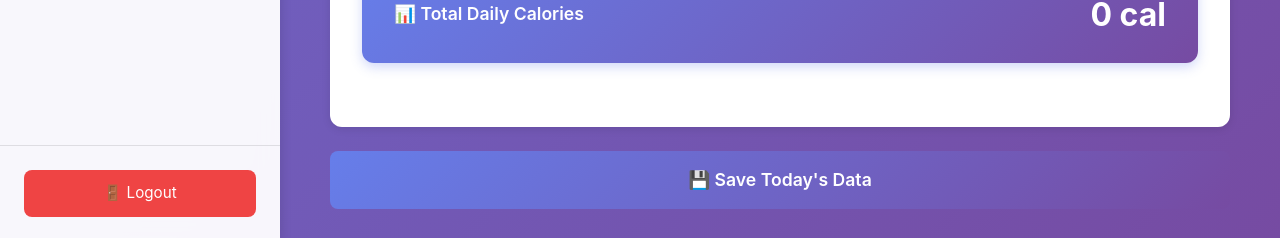
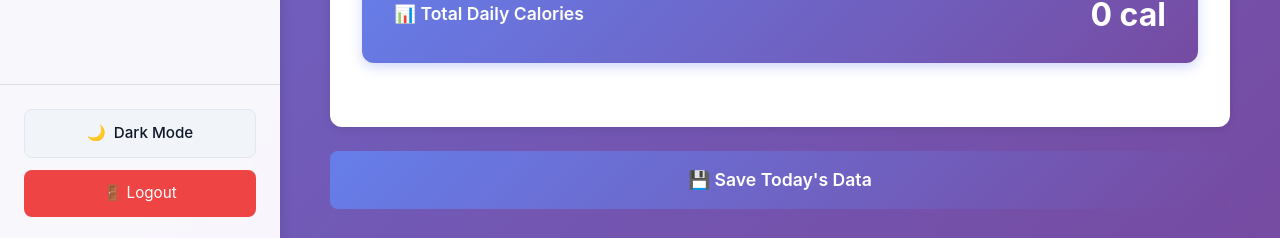
Before and after one commit to Hackthic/lifelens, a React (Vite) app in the folder frontend/: page /dashboard in a window 1280 px wide. Shown: the part 1893-2131 px from the top of the page. Built offline with nearby package versions, Linux system fonts and the light colour scheme; no server answers; sample sign-in values are in the browser's storage.

Commit message:
feat: Add dark/light mode toggle to dashboard with theme persistence

```diff
--- a/frontend/src/components/Dashboard/DashboardNav.css
+++ b/frontend/src/components/Dashboard/DashboardNav.css
@@ -95,6 +95,31 @@
 .nav-footer {
     padding: 1.5rem;
     border-top: 1px solid rgba(0, 0, 0, 0.1);
+    display: flex;
+    flex-direction: column;
+    gap: 0.75rem;
+}
+
+.theme-toggle-btn {
+    width: 100%;
+    padding: 0.75rem;
+    background: var(--bg-tertiary, #f1f5f9);
+    color: var(--text-primary, #0f172a);
+    border: 1px solid var(--border-color, #e2e8f0);
+    border-radius: 8px;
+    font-size: 0.95rem;
+    cursor: pointer;
+    transition: all 0.2s ease;
+    display: flex;
+    align-items: center;
+    justify-content: center;
+    gap: 0.5rem;
+    font-weight: 500;
+}
+
+.theme-toggle-btn:hover {
+    background: var(--accent-light, #eff6ff);
+    border-color: var(--accent-primary, #3b82f6);
 }
 
 .logout-btn {
--- a/frontend/src/components/Dashboard/DashboardNav.jsx
+++ b/frontend/src/components/Dashboard/DashboardNav.jsx
@@ -1,10 +1,12 @@
 import React from 'react';
 import { authAPI } from '../../services/api';
 import { useNavigate } from 'react-router-dom';
+import { useTheme } from '../../context/ThemeContext';
 import './DashboardNav.css';
 
 const DashboardNav = ({ activeView, onViewChange, profileData }) => {
     const navigate = useNavigate();
+    const { theme, toggleTheme } = useTheme();
 
     const handleLogout = () => {
         authAPI.logout();
@@ -51,6 +53,10 @@ const DashboardNav = ({ activeView, onViewChange, profileData }) => {
             </ul>
 
             <div className="nav-footer">
+                <button className="theme-toggle-btn" onClick={toggleTheme} title={`Switch to ${theme === 'light' ? 'dark' : 'light'} mode`}>
+                    {theme === 'light' ? '🌙' : '☀️'}
+                    <span>{theme === 'light' ? 'Dark' : 'Light'} Mode</span>
+                </button>
                 <button className="logout-btn" onClick={handleLogout}>
                     🚪 Logout
                 </button>
--- /dev/null
+++ b/frontend/src/context/ThemeContext.jsx
@@ -0,0 +1,36 @@
+import React, { createContext, useContext, useState, useEffect } from 'react';
+
+const ThemeContext = createContext();
+
+export const useTheme = () => {
+    const context = useContext(ThemeContext);
+    if (!context) {
+        throw new Error('useTheme must be used within ThemeProvider');
+    }
+    return context;
+};
+
+export const ThemeProvider = ({ children }) => {
+    const [theme, setTheme] = useState(() => {
+        // Get theme from localStorage or default to 'light'
+        const savedTheme = localStorage.getItem('lifelens-theme');
+        return savedTheme || 'light';
+    });
+
+    useEffect(() => {
+        // Apply theme to document root
+        document.documentElement.setAttribute('data-theme', theme);
+        // Save to localStorage
+        localStorage.setItem('lifelens-theme', theme);
+    }, [theme]);
+
+    const toggleTheme = () => {
+        setTheme(prevTheme => prevTheme === 'light' ? 'dark' : 'light');
+    };
+
+    return (
+        <ThemeContext.Provider value={{ theme, toggleTheme }}>
+            {children}
+        </ThemeContext.Provider>
+    );
+};
--- a/frontend/src/pages/DashboardPage.jsx
+++ b/frontend/src/pages/DashboardPage.jsx
@@ -2,12 +2,14 @@ import React, { useState, useEffect } from 'react';
 import { useNavigate } from 'react-router-dom';
 import { authAPI, profileAPI, trackingAPI, analyticsAPI } from '../services/api';
 import { useAuth } from '../context/AuthContext';
+import { ThemeProvider } from '../context/ThemeContext';
 import OnboardingWizard from '../components/Dashboard/OnboardingWizard';
 import DashboardNav from '../components/Dashboard/DashboardNav';
 import Overview from '../components/Dashboard/Overview';
 import DailyEntry from '../components/Dashboard/DailyEntry';
 import Analytics from '../components/Dashboard/Analytics';
 import Goals from '../components/Dashboard/Goals';
+import '../styles/theme.css';
 import './DashboardPage.css';
 
 const DashboardPage = () => {
@@ -104,6 +106,7 @@ const DashboardPage = () => {
     }
 
     return (
+        <ThemeProvider>
             <div className="dashboard-container">
                 <DashboardNav
                     activeView={activeView}
@@ -140,6 +143,7 @@ const DashboardPage = () => {
                     )}
                 </div>
             </div>
+        </ThemeProvider>
     );
 };
 
--- /dev/null
+++ b/frontend/src/styles/theme.css
@@ -0,0 +1,79 @@
+/* Theme CSS Variables */
+:root[data-theme="light"] {
+    /* Background Colors */
+    --bg-primary: #f8fafc;
+    --bg-secondary: #ffffff;
+    --bg-tertiary: #f1f5f9;
+
+    /* Text Colors */
+    --text-primary: #0f172a;
+    --text-secondary: #64748b;
+    --text-tertiary: #94a3b8;
+
+    /* Border Colors */
+    --border-color: #e2e8f0;
+    --border-hover: #cbd5e1;
+
+    /* Accent Colors */
+    --accent-primary: #3b82f6;
+    --accent-hover: #2563eb;
+    --accent-light: #eff6ff;
+
+    /* Card Colors */
+    --card-bg: #ffffff;
+    --card-shadow: rgba(0, 0, 0, 0.05);
+    --card-shadow-hover: rgba(0, 0, 0, 0.08);
+
+    /* Navigation */
+    --nav-bg: rgba(255, 255, 255, 0.95);
+    --nav-border: rgba(0, 0, 0, 0.1);
+    --nav-item-hover: rgba(59, 130, 246, 0.1);
+}
+
+:root[data-theme="dark"] {
+    /* Background Colors */
+    --bg-primary: #0f172a;
+    --bg-secondary: #1e293b;
+    --bg-tertiary: #334155;
+
+    /* Text Colors */
+    --text-primary: #f1f5f9;
+    --text-secondary: #cbd5e1;
+    --text-tertiary: #94a3b8;
+
+    /* Border Colors */
+    --border-color: #334155;
+    --border-hover: #475569;
+
+    /* Accent Colors */
+    --accent-primary: #60a5fa;
+    --accent-hover: #3b82f6;
+    --accent-light: #1e3a8a;
+
+    /* Card Colors */
+    --card-bg: #1e293b;
+    --card-shadow: rgba(0, 0, 0, 0.3);
+    --card-shadow-hover: rgba(0, 0, 0, 0.5);
+
+    /* Navigation */
+    --nav-bg: rgba(30, 41, 59, 0.95);
+    --nav-border: rgba(255, 255, 255, 0.1);
+    --nav-item-hover: rgba(96, 165, 250, 0.15);
+}
+
+/* Global Body Styles */
+body {
+    background: var(--bg-primary);
+    color: var(--text-primary);
+    transition: background-color 0.3s ease, color 0.3s ease;
+}
+
+/* Smooth transitions for theme switching */
+* {
+    transition: background-color 0.3s ease, border-color 0.3s ease, color 0.3s ease;
+}
+
+/* Disable transitions on theme change to prevent flash */
+.theme-transition-disable * {
+    transition: none !important;
+}
```
Lines whose indentation alone changed are shown as unchanged.
